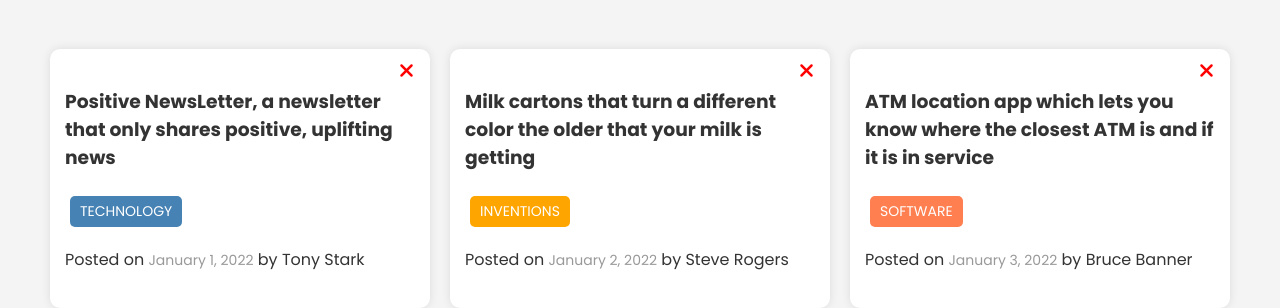
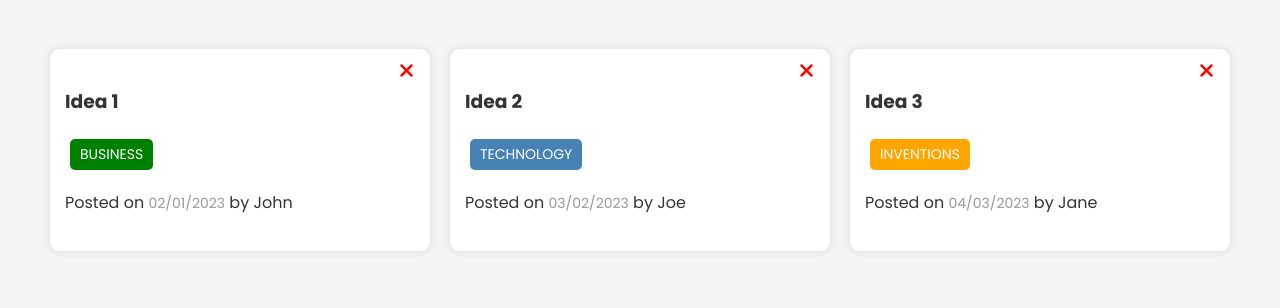
Before and after one commit to WolfOfRivia/random-ideas-app, a website built with webpack: page client/src/index.html in a window 1280 px wide. Shown: the part 90-398 px from the top of the page. Built offline with nearby package versions, Linux system fonts and the light colour scheme.

Commit message:
Created idea list component

```diff
--- a/client/src/components/IdeaForm.js
+++ b/client/src/components/IdeaForm.js
@@ -30,7 +30,7 @@ class IdeaForm {
     console.log('Submit');
   }
 
-  rendor() {
+  render() {
     this._formModal.innerHTML = `
       <form id="idea-form">
         <div class="form-control">
--- /dev/null
+++ b/client/src/components/IdeaList.js
@@ -0,0 +1,70 @@
+class IdeaList {
+  constructor() {
+    this._ideaListEl = document.querySelector('#idea-list');
+    this._ideas = [
+      {
+        id: 1,
+        text: 'Idea 1',
+        tag: 'Business',
+        username: 'John',
+        date: '02/01/2023'
+      },
+      {
+        id: 2,
+        text: 'Idea 2',
+        tag: 'Technology',
+        username: 'Joe',
+        date: '03/02/2023'
+      },
+      {
+        id: 3,
+        text: 'Idea 3',
+        tag: 'Inventions',
+        username: 'Jane',
+        date: '04/03/2023'
+      }
+    ];
+
+    // Set valid tags and add them to the set
+    this._validTags = new Set();
+    this._validTags.add('technology');
+    this._validTags.add('software');
+    this._validTags.add('business');
+    this._validTags.add('education');
+    this._validTags.add('health');
+    this._validTags.add('inventions');
+  }
+
+  // Create Tag class
+  getTagClass(tag) {
+    tag = tag.toLowerCase();
+    let tagClass = '';
+    if(this._validTags.has(tag)) {
+      tagClass = `tag-${tag}`;
+    } else {
+      tagClass = '';
+    }
+    return tagClass;
+  }
+
+  render() {
+    this._ideaListEl.innerHTML = this._ideas.map((idea) => {
+      const tagClass = this.getTagClass(idea.tag);
+      return `
+        <div class="card">
+          <button class="delete"><i class="fas fa-times"></i></button>
+          <h3>
+            ${idea.text}
+          </h3>
+          <p class="tag ${tagClass}">${idea.tag.toUpperCase()}</p>
+          <p>
+            Posted on <span class="date">${idea.date}</span> by
+            <span class="author">${idea.username}</span>
+          </p>
+        </div>
+      `;
+    }).join('');
+  }
+}
+
+export default IdeaList;
--- a/client/src/index.html
+++ b/client/src/index.html
@@ -14,49 +14,11 @@
       </button>
     </header>
     <div class="container">
-      <div id="idea-list" class="ideas">
-        <div class="card">
-          <button class="delete"><i class="fas fa-times"></i></button>
-          <h3>
-            Positive NewsLetter, a newsletter that only shares positive,
-            uplifting news
-          </h3>
-          <p class="tag tag-technology">TECHNOLOGY</p>
-          <p>
-            Posted on <span class="date">January 1, 2022</span> by
-            <span class="author">Tony Stark</span>
-          </p>
-        </div>
-        <div class="card">
-          <button class="delete"><i class="fas fa-times"></i></button>
-          <h3>
-            Milk cartons that turn a different color the older that your milk is
-            getting
-          </h3>
-          <p class="tag tag-inventions">INVENTIONS</p>
-          <p>
-            Posted on <span class="date">January 2, 2022</span> by
-            <span class="author">Steve Rogers</span>
-          </p>
-        </div>
-        <div class="card">
-          <button class="delete"><i class="fas fa-times"></i></button>
-          <h3>
-            ATM location app which lets you know where the closest ATM is and if
-            it is in service
-          </h3>
-          <p class="tag tag-software">SOFTWARE</p>
-          <p>
-            Posted on <span class="date">January 3, 2022</span> by
-            <span class="author">Bruce Banner</span>
-          </p>
-        </div>
-      </div>
+      <div id="idea-list" class="ideas"></div>
     </div>
 
     <div id="modal" class="modal">
-      <div id="form-modal" class="modal-box">
-      </div>
+      <div id="form-modal" class="modal-box"></div>
     </div>
   </body>
 </html>
--- a/client/src/index.js
+++ b/client/src/index.js
@@ -1,8 +1,11 @@
 import '@fortawesome/fontawesome-free/css/all.css';
 import Modal from './components/Modal';
 import IdeaForm from './components/IdeaForm';
+import IdeaList from './components/IdeaList';
 import './css/style.css';
 
 const modal = new Modal();
 const ideaForm = new IdeaForm();
-ideaForm.rendor();
+const ideaList = new IdeaList();
+ideaForm.render();
+ideaList.render();
```
